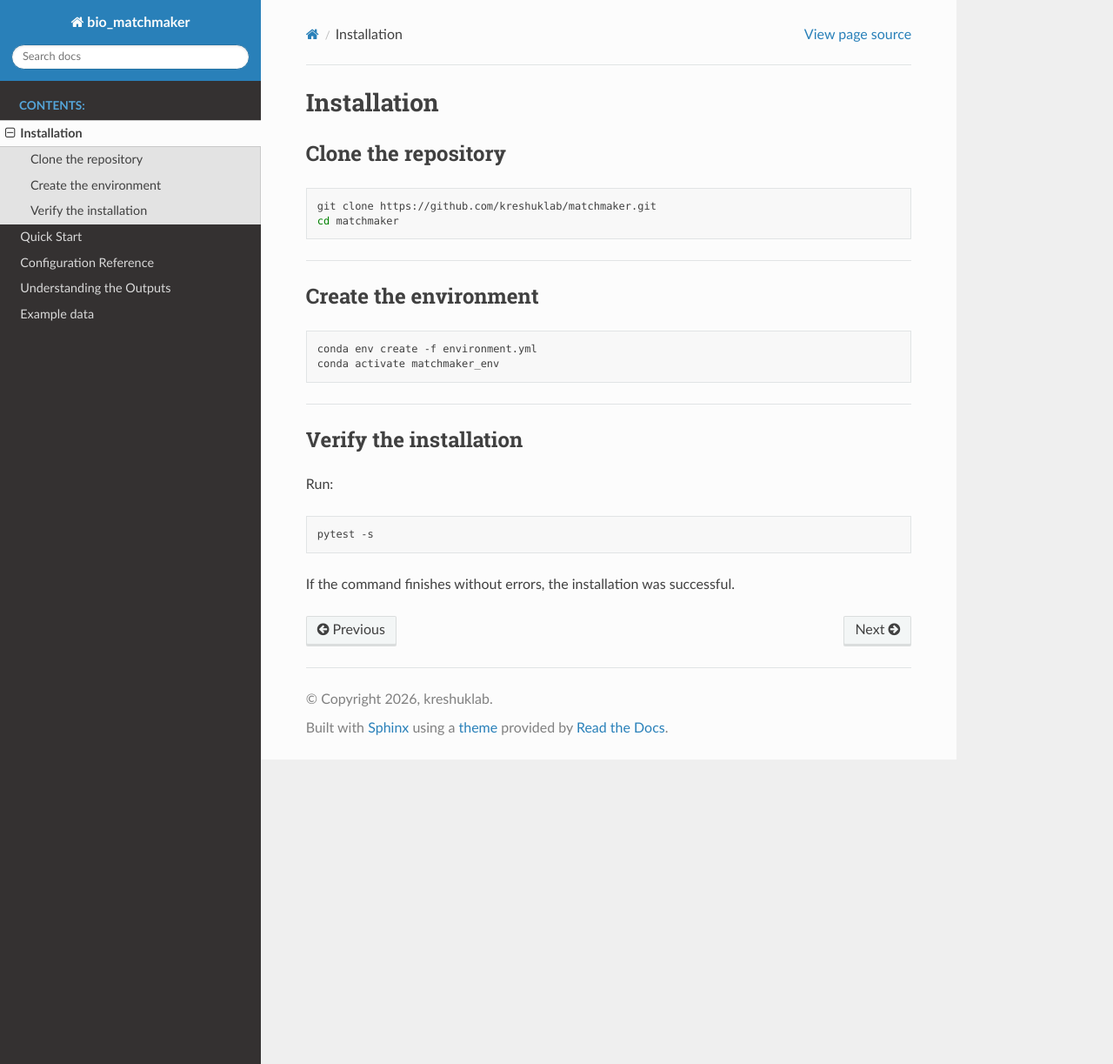
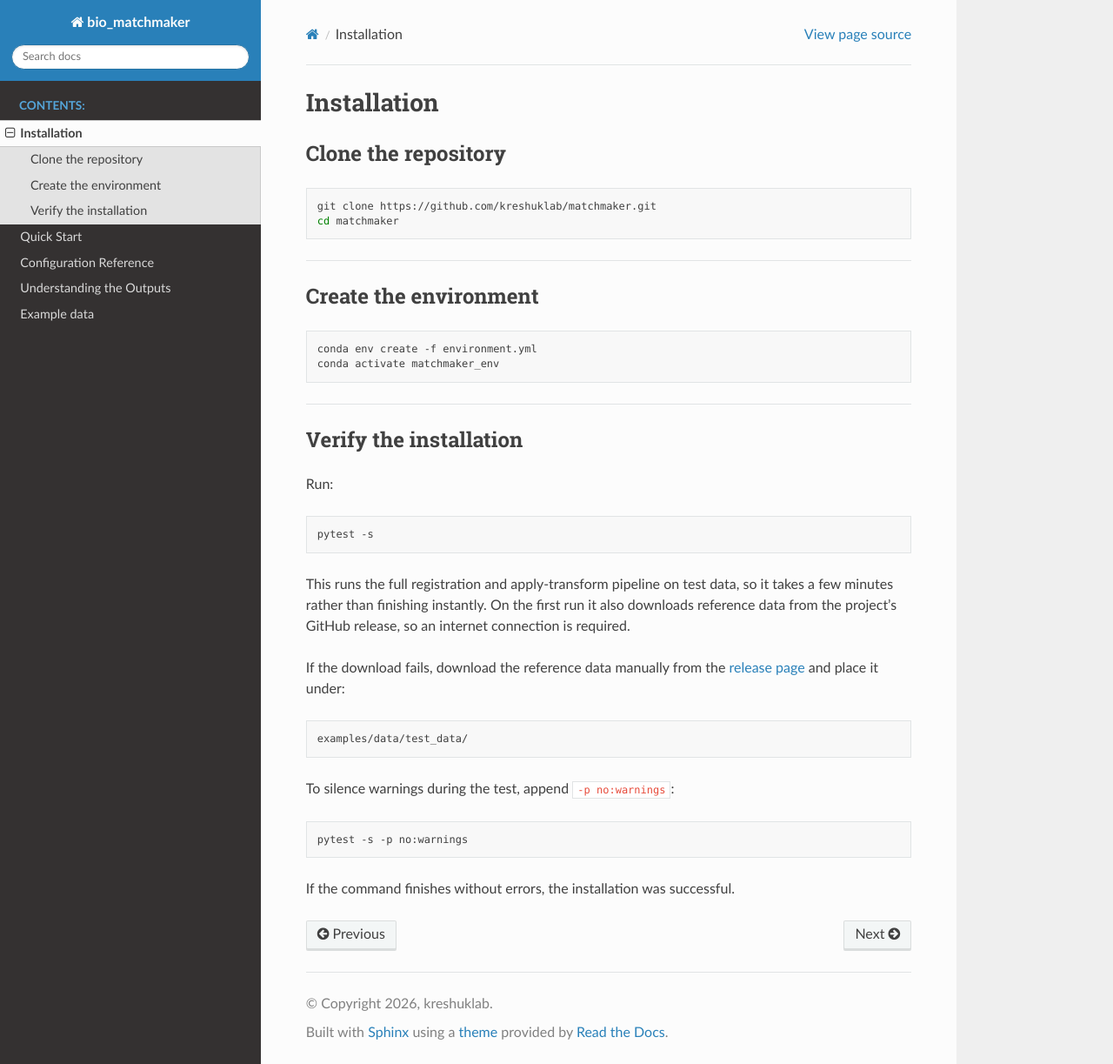
Before and after one commit to kreshuklab/image-matchmaker, a Sphinx documentation site: the page built from docs/source/installation.md, in a window 1280 px wide and 1223 px high. Shown: the whole window at 87% size. Built offline with Sphinx 7.4.7 and the Read the Docs theme 3.1.0, drawn with Linux system fonts in a browser that asks for light colours.

Commit message:
further describe what pytest does

````diff
--- a/docs/source/installation.md
+++ b/docs/source/installation.md
@@ -23,4 +23,24 @@ Run:
 pytest -s
 ```
 
+This runs the full registration and apply-transform pipeline on test data, so it
+takes a few minutes rather than finishing instantly. On the first run it also
+downloads reference data from the project's GitHub release, so an internet
+connection is required.
+
+If the download fails, download the
+reference data manually from the
+[release page](https://github.com/kreshuklab/matchmaker/releases/tag/test_data-v1.0)
+and place it under:
+
+```text
+examples/data/test_data/
+```
+
+To silence warnings during the test, append `-p no:warnings`:
+
+```bash
+pytest -s -p no:warnings
+```
+
 If the command finishes without errors, the installation was successful.
````
